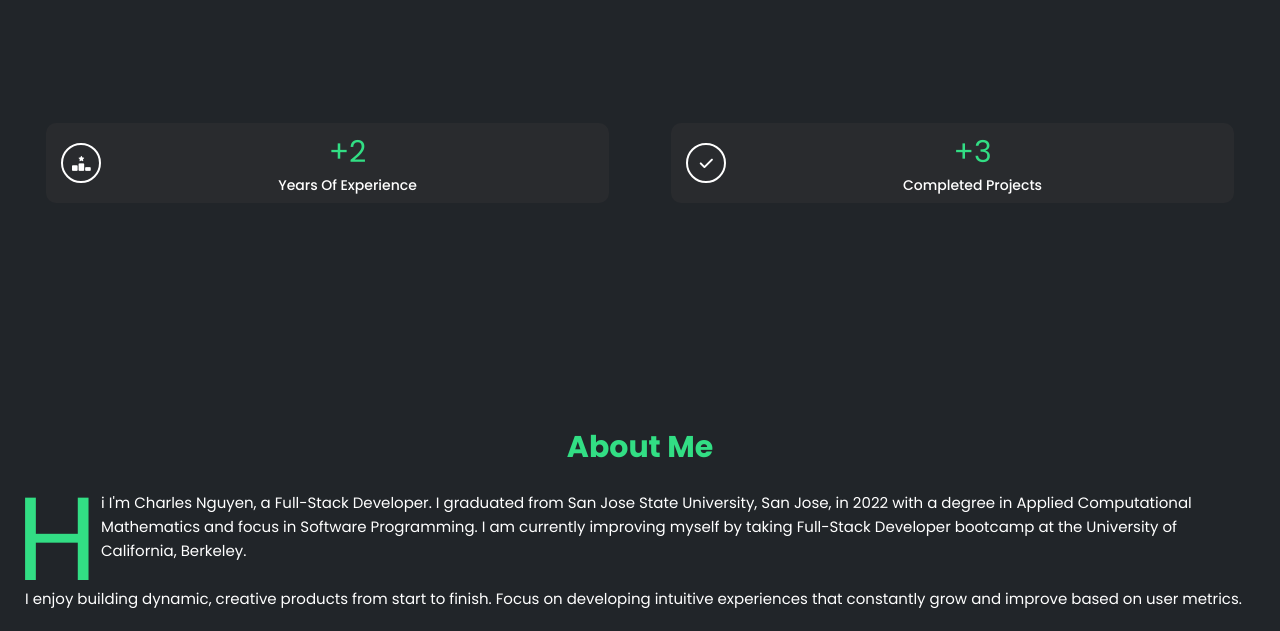
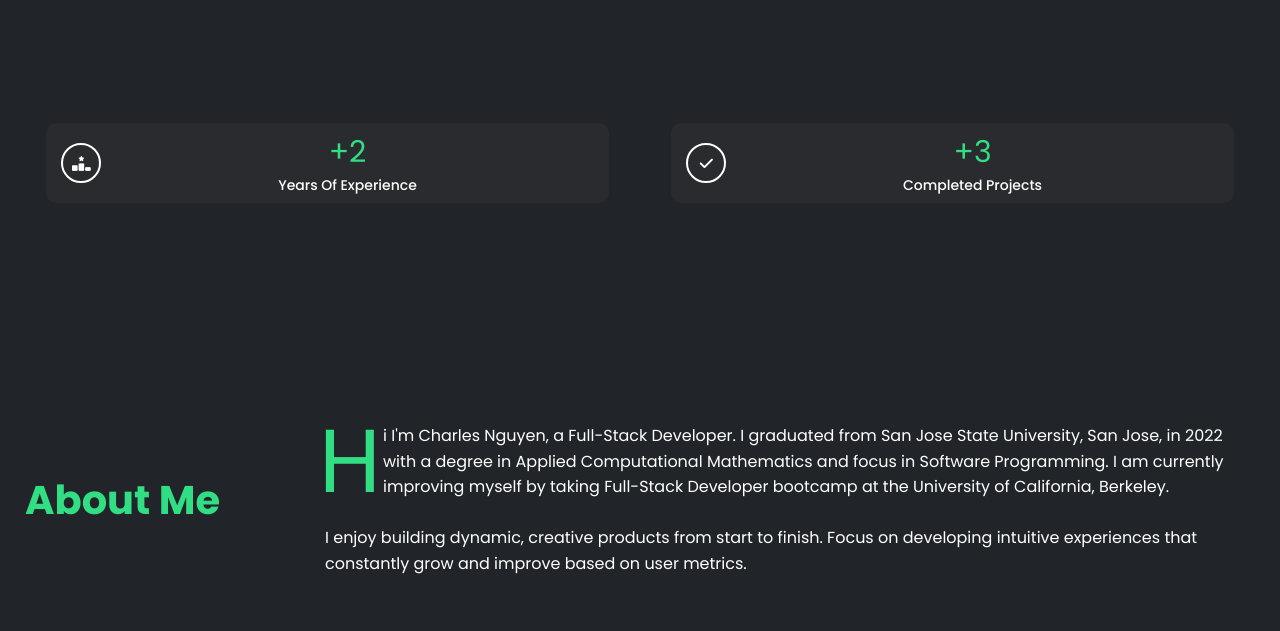
Before and after one commit to swe-thinhnguyen1701/my-portfolio, a plain HTML site: page index.html in a window 1280 px wide. Shown: the part 687-1318 px from the top of the page. After the commit the page ends 1284 px from the top, so only its background shows below. Drawn offline with Linux system fonts and the light colour scheme.

Commit message:
modify index.html to display content properly on 1024px

```diff
--- a/css/style.css
+++ b/css/style.css
@@ -330,10 +330,28 @@ nav .list-item:hover .link {
 }
 
 .about-me p::first-letter{
-  -webkit-initial-letter: 4;
-          initial-letter: 4;
+  /* -webkit-initial-letter: 4; */
+  initial-letter: 3;
   color: var(--font-green-color);
-  font-size: 4rem;
+  font-size: 3rem;
   font-weight: 400;
   margin-right: .3em;
 }
+
+@media screen and (min-width: 1024px){
+  .about-me{
+    flex-direction: row;
+    align-items: center;
+    justify-content: space-between;
+  }
+
+  .about-me h3{
+    font-size: 4rem;
+    margin: 0;
+  }
+
+  .about-me p {
+    width: calc(100% - 300px);
+    font-size: 1.6rem;
+  }
+}
--- a/index.html
+++ b/index.html
@@ -69,7 +69,7 @@
       </div>
     </section>
     <section class="about-me section">
-      <h3>About Me</h3>
+      <div><h3>About Me</h3></div>
       <p>Hi I'm Charles Nguyen, a Full-Stack Developer. I graduated from San Jose State University, San
         Jose, in 2022 with a degree in Applied Computational Mathematics and focus in Software Programming. I am
         currently improving myself by taking Full-Stack Developer bootcamp at the University of California, Berkeley. <br /><br />
```
Also changed, not shown: components/about-me.html (+9 -0 lines).
